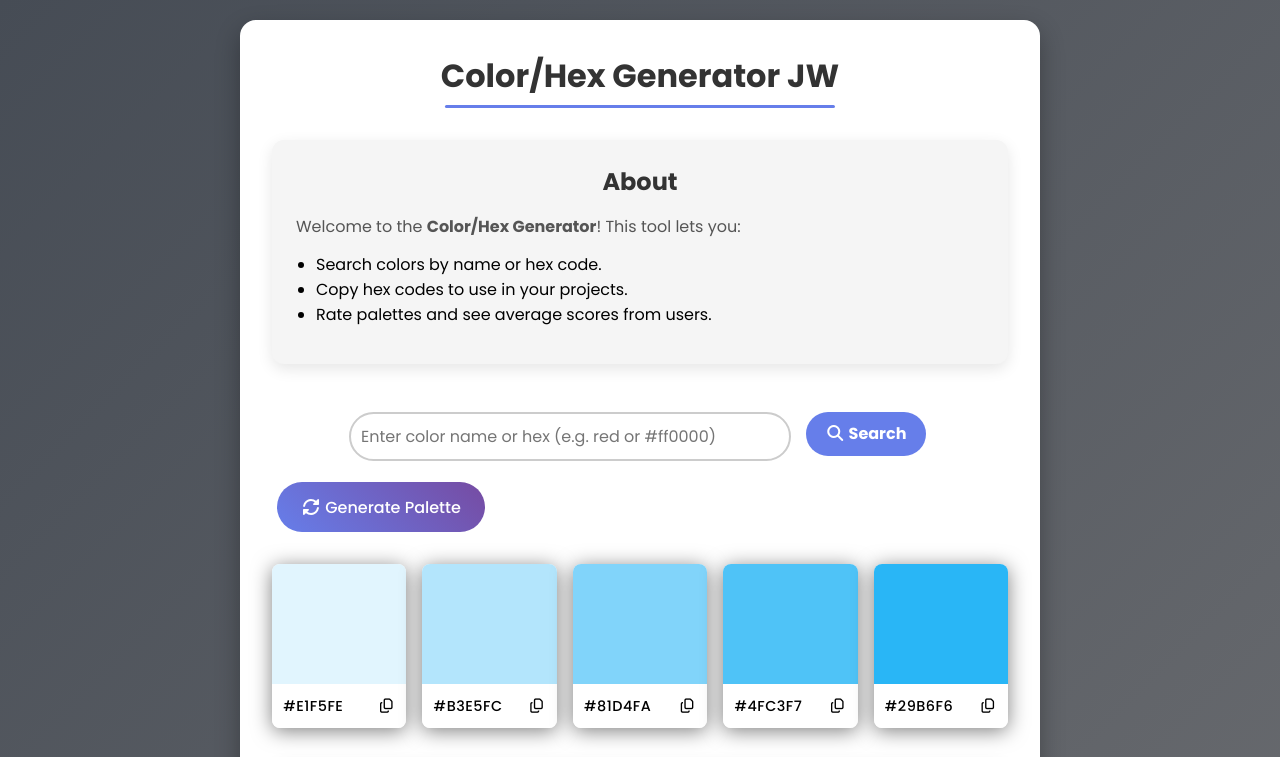
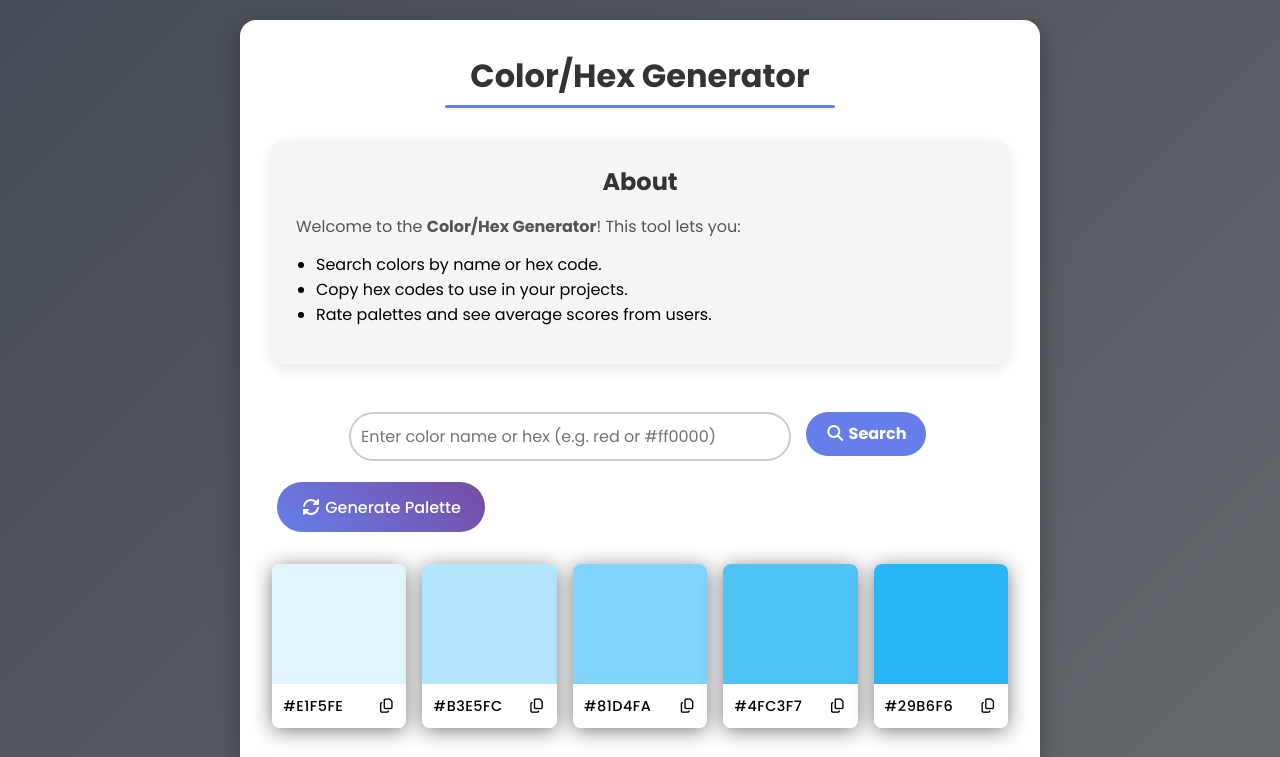
Before and after one commit to tehranhendricks/website-color-hex, a plain HTML site: page index.html in a window 1280 px wide. Shown: the top 757 px of the page. Drawn offline with Linux system fonts and the light colour scheme.

Commit message:
Update index.html

```diff
--- a/index.html
+++ b/index.html
@@ -14,7 +14,7 @@
 
 <body>
   <div class="container">
-    <h1>Color/Hex Generator JW</h1>
+    <h1>Color/Hex Generator</h1>
 
     <div class="about-section">
       <h2>About</h2>
```
